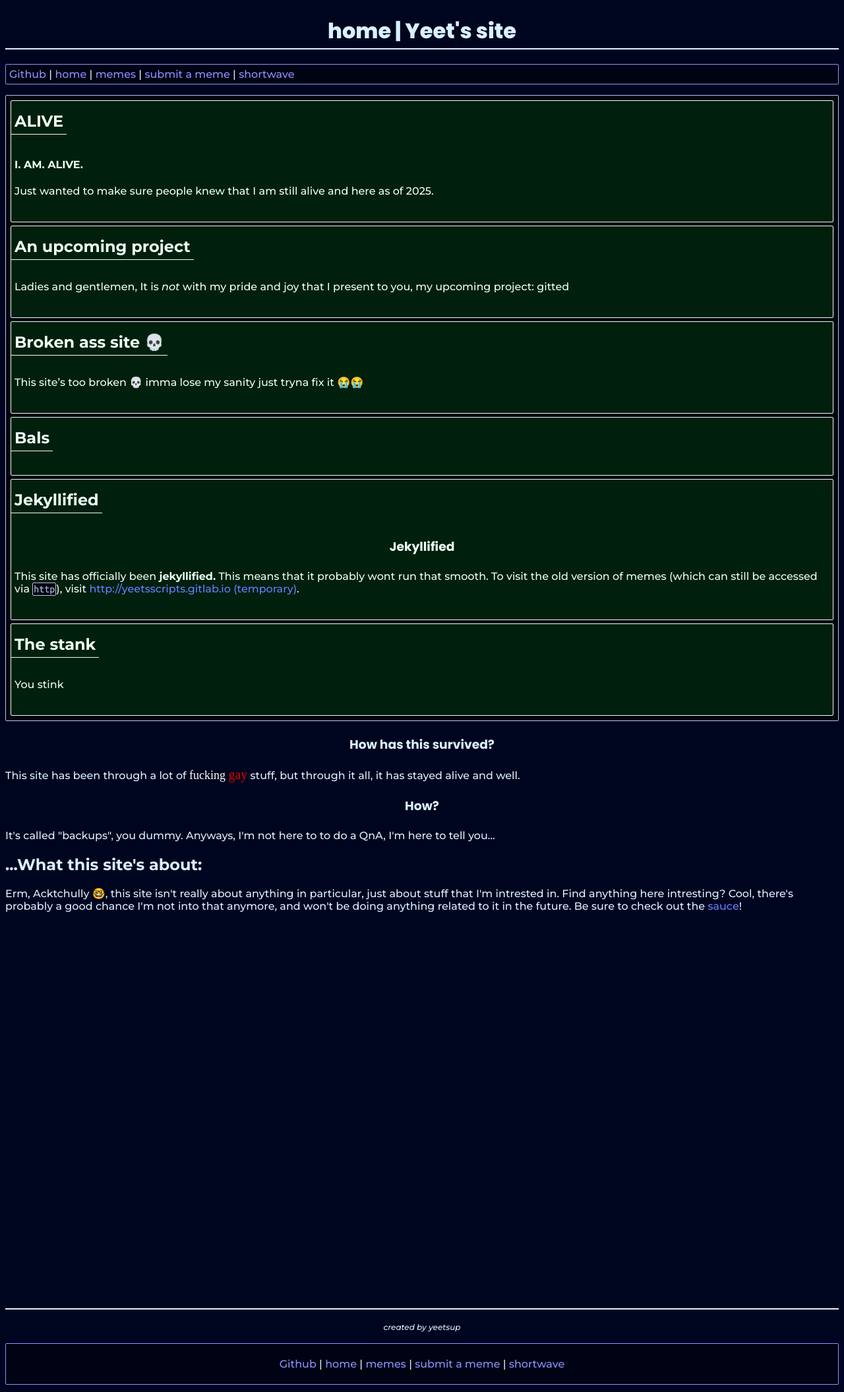
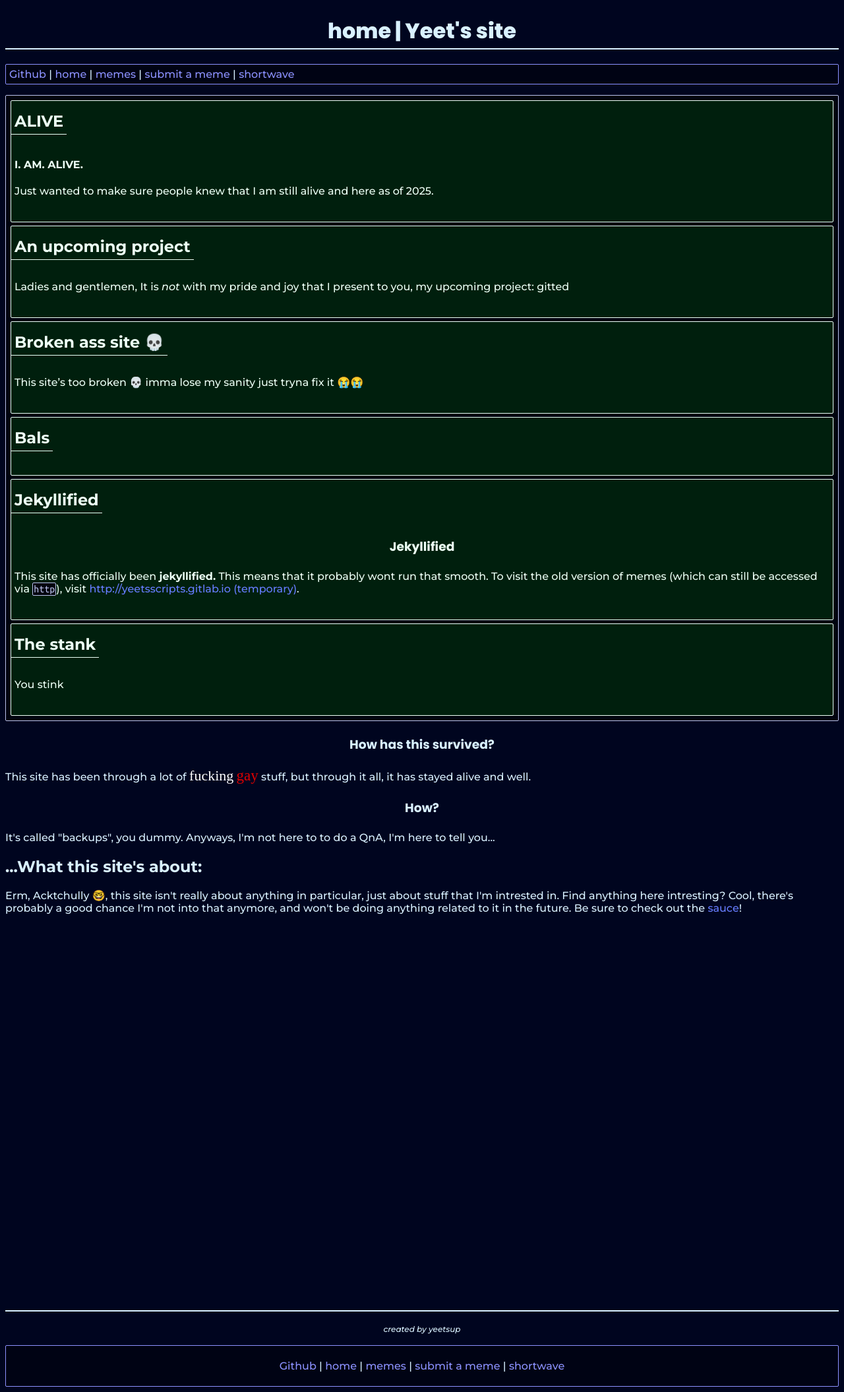
Before and after one commit to yeetssite/yeetssite.github.io, a Jekyll site: the page built from index.html, in a window 1280 px wide. Shown: the whole page at 66% size. Built offline with Jekyll 4.4.1, drawn with Linux system fonts in a browser that asks for light colours; some web fonts are replaced; a script that is not in the unit is left out.

Commit message:
fix rdr text again

```diff
--- a/assets/css/base.css
+++ b/assets/css/base.css
@@ -15,13 +15,13 @@
 .rdrtext
 {
 	color: #FFFFFF;
-	font-size: 18px;
+	font-size: 22px;
 	font-family: redDeadFont;
 }
 .rdrtextred
 {
 	color: #DD0000;
-        font-size: 20px;
+        font-size: 23px;
         font-family: redDeadFont;
 }
 
```
